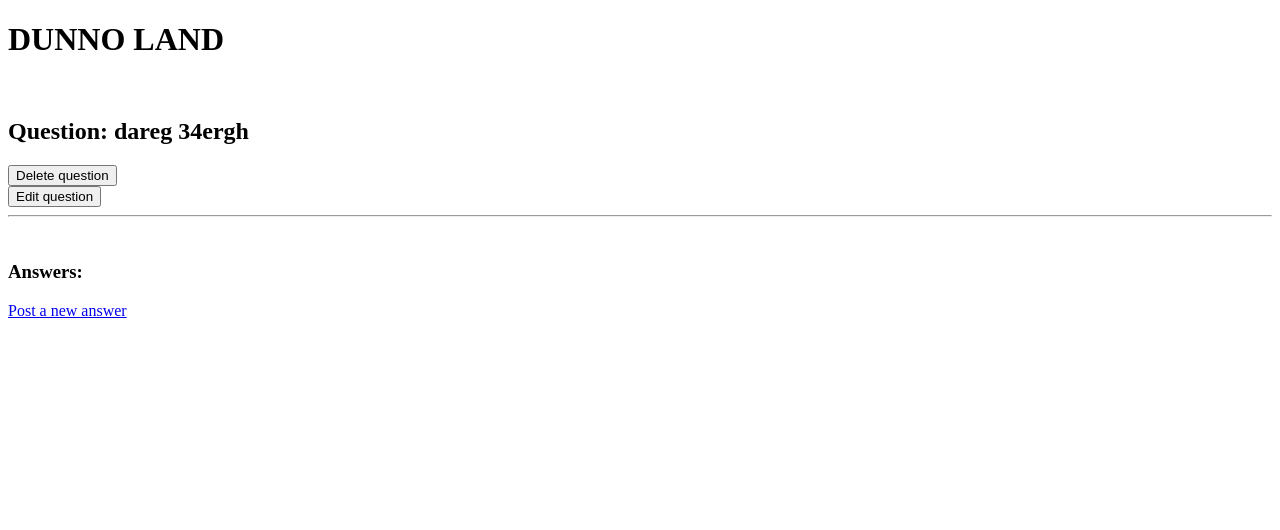
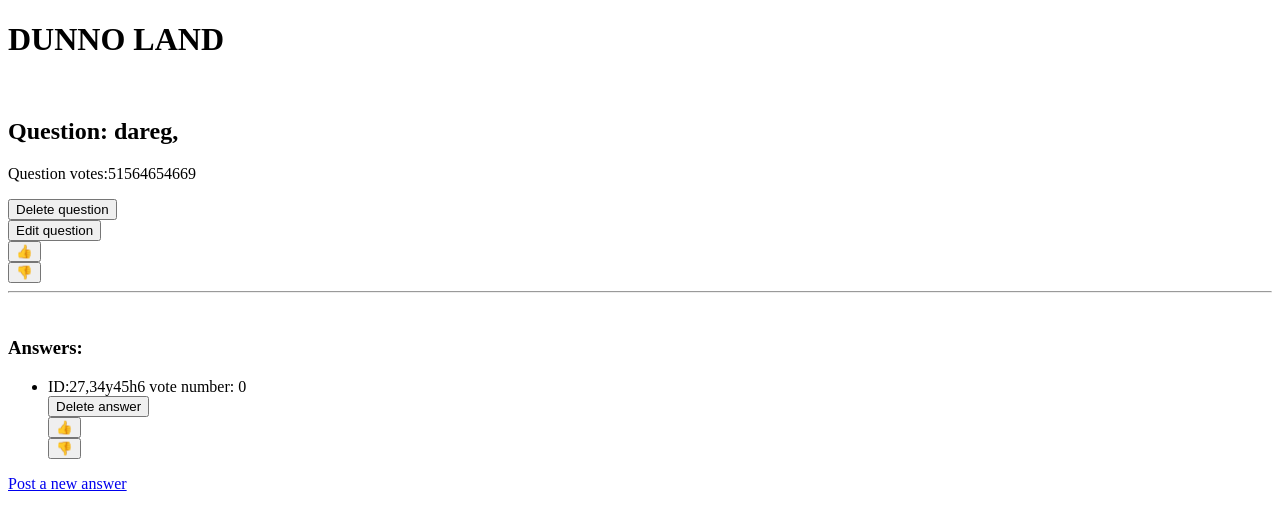
Before and after one commit to IoanaPedroo/Ask-Mate, a Flask app: page /list/9 in a window 1280 px wide. Shown: the top 530 px of the page. Run offline with Flask 2, Linux system fonts and the light colour scheme; some libraries are stand-ins or nearby versions.

Commit message:
vote functions

```diff
--- a/data_handler.py
+++ b/data_handler.py
@@ -10,7 +10,7 @@ DATA_HEADER = [
     "vote_number",
     "title",
     "message",
-    "images",
+    "image",
 ]
 DATA_HEADER1 = [
     "id",
@@ -18,7 +18,7 @@ DATA_HEADER1 = [
     "vote_number",
     "question_id",
     "message",
-    "images",
+    "image",
 ]
 ALLOWED_EXTENSIONS = set(["txt", "pdf", "png", "jpg", "jpeg", "gif"])
 
@@ -66,9 +66,7 @@ def get_question(question_id):
     results = get_questions('sample_data/question.csv')
     for result in results:
         if result['id']==question_id:
-            question.append(result['title'])
-            question.append(result['message'])
-    return question
+            return result
 
 
 def get_len(file):
@@ -108,3 +106,47 @@ def delete_answer(answer_id, question_id):
         if answer['id'] == answer_id:
             answers.remove(answer)
             save_data_to_csv(answers, "sample_data/answer.csv",  DATA_HEADER1)
+
+
+
+def vote_q_up(question_id):
+    questions=get_questions('sample_data/question.csv')
+    for question in questions:
+        if question['id']==question_id:
+            question['vote_number'] = int(question['vote_number'])+1
+    write(questions)
+
+
+
+def vote_q_down(question_id):
+    questions=get_questions('sample_data/question.csv')
+    for question in questions:
+        if question['id']==question_id:
+            question['vote_number'] = int(question['vote_number'])-1
+    write(questions)
+
+
+def vote_a_up(question_id,answer_id):
+    answers=get_answers(question_id)
+    for answer in answers:
+        if answer['id']==answer_id:
+            answer['vote_number'] = int(answer['vote_number'])+1
+    with open('sample_data/answer.csv', 'w', newline='') as csvfile:
+        writer = csv.DictWriter(csvfile, fieldnames=DATA_HEADER1)
+        writer.writeheader()
+        for story in answers:
+            if story['question_id']==question_id:
+                writer.writerow(story)
+
+
+def vote_a_down(question_id,answer_id):
+    answers=get_answers(question_id)
+    for answer in answers:
+        if answer['id']==answer_id:
+            answer['vote_number'] = int(answer['vote_number'])-1
+    with open('sample_data/answer.csv', 'w', newline='') as csvfile:
+        writer = csv.DictWriter(csvfile, fieldnames=DATA_HEADER1)
+        writer.writeheader()
+        for story in answers:
+            if story['question_id']==question_id:
+                writer.writerow(story)
--- a/sample_data/answer.csv
+++ b/sample_data/answer.csv
@@ -20,3 +20,11 @@ id,submission_time,vote_number,question_id,message,image
 21,submission_time, vote_number,1,wehy65,image
 
 21,submission_time, 0,1,3gwt4hytjuj,image
+22,submission_time, 0,1,3gwt4hytjuj,image
+23,submission_time, 0,3,answergh,image
+24,submission_time, 0,5,baaaa,image
+25,submission_time, 0,5,eferhtju,image
+26,submission_time, 0,5,eferhtju,image
+27,submission_time, 0,9,34y45h6,image
+28,submission_time, 0,7,answeeeeeer,image
+29,submission_time, 0,8,baaaaaaa,image
--- a/sample_data/question.csv
+++ b/sample_data/question.csv
@@ -1,4 +1,14 @@
 id,submission_time,view_number,vote_number,title,message,image
+id,submission_time,view_number,vote_number,title,message,images
+app.js (bundled file with webpack," including jquery)""",images/image1.png,,,,
+9,swweasdcver,03123,51564654669,dareg,34ergh,
+8,sgjtyk,tjtykuykuil,25555,1,seydtfio5i6ut,
+7,sgjtyk,tjtykuykuil,25554,1,seydtfio5i6ut,
+5,blabnla,blabla,blabla,,,
+4,,,,,,
+3,1493015432,1364,57,Drawing canvas with an image picked with Cordova Camera Plugin,"I'm getting an image from device and drawing a canvas with filters using Pixi JS. It works all well using computer to get an image. But when I'm on IOS, it throws errors such as cross origin issue, or that I'm trying to use an unknown format.
+
+This is the code I'm using to draw the image (that works on web/desktop but not cordova built ios app)",
 2,1493068124,15,9,Wordpress loading multiple jQuery Versions,"I developed a plugin that uses the jquery booklet plugin (http://builtbywill.com/booklet/#/) this plugin binds a function to $ so I cann call $('.myBook').booklet();
 
 I could easy managing the loading order with wp_enqueue_script so first I load jquery then I load booklet so everything is fine.
@@ -8,15 +18,5 @@ BUT in my theme i also using jquery via webpack so the loading order is now foll
 jquery
 booklet
 app.js (bundled file with webpack, including jquery)",images/image1.png
-3,1493015432,1364,57,Drawing canvas with an image picked with Cordova Camera Plugin,"I'm getting an image from device and drawing a canvas with filters using Pixi JS. It works all well using computer to get an image. But when I'm on IOS, it throws errors such as cross origin issue, or that I'm trying to use an unknown format.
-
-This is the code I'm using to draw the image (that works on web/desktop but not cordova built ios app)",
-app.js (bundled file with webpack," including jquery)""",images/image1.png,,,,
-4,,,,,,
-5,blabnla,blabla,blabla,,,
-7,sgjtyk,tjtykuykuil,25555,1,seydtfio5i6ut,
-8,sgjtyk,tjtykuykuil,25555,1,seydtfio5i6ut,
-9,swweasdcver,03123,51564654654,dareg,34ergh,
 10,hytjyum,tdykuiuyjyuk,tydkuiulil,yfukiulilli,yukuloi;i;i,
-id,submission_time,view_number,vote_number,title,message,images
 1,ioana,maria,andrei,alin,stuff,../static/images/Screenshot.jpg
--- a/server.py
+++ b/server.py
@@ -43,37 +43,17 @@ def delete_answer(answer_id, question_id):
     data_handler.delete_answer(answer_id, question_id)
     return redirect(url_for('display_question', question_id=question_id))
 
-# @app.route('/question/<question_id>/answers', methods=["GET", "POST"])
-# def answer(answer_id, question_id):
-#     if request.method=="POST":
-#      if 'message' in request.form:
-#             new_answer=request.form['message']
-#             data_handler.write_answer(new_answer, question_id)
-#     # answers=data_handler.get_questions('sample_data/answer.csv')
-#     # print(request.args)
-#     # for answer in answers:
-#     #     if answer['id']==answer_id:
-#     #         answer['vote_number'] = int( answer['vote_number'])+1
-#     #         data_handler.save_data_to_csv(answers, 'sample_data/answer.csv', data_handler.DATA_HEADER1)
-#     return render_template('anwers.html',  answers=data_handler.get_dict('sample_data/answer.csv' ))
+
+@app.route('/list/<question_id>/vote-up',methods=["GET", "POST"])
+def vote_question_up(question_id):
+    data_handler.vote_q_up(question_id)
+    return redirect(url_for('display_question', question_id=question_id))
 
 
-
-
-# @app.route('/question/<question_id>/answers/vote',methods=["GET", "POST"])
-# def vote():
-#     if vote=='LIKE':
-#         answers=data_handler.get_questions('sample_data/answer.csv')
-#         for answer in answers:
-#             if answer['id']==answer_id:
-#                 answer['vote_number'] =  int( answer['vote_number'])+1
-#                 data_handler.save_data_to_csv(answers, 'sample_data/answer.csv', data_handler.DATA_HEADER1)
-#     elif vote=='HATRED':
-#         for answer in answers:
-#             if answer['id']==answer_id:
-#                 answer['vote_number'] =  int( answer['vote_number'])-1
-#                 data_handler.save_data_to_csv(answers, 'sample_data/answer.csv', data_handler.DATA_HEADER1)
-#     return render_template('answers.html')
+@app.route('/list/<question_id>/vote-down',methods=["GET", "POST"])
+def vote_question_down(question_id):
+    data_handler.vote_q_down(question_id)
+    return redirect(url_for('display_question', question_id=question_id))
 
 
 
@@ -117,5 +97,19 @@ def add_q(id=None):
         return redirect("/list")
 
 
+@app.route('/list/<question_id>/<answer_id>/vote_up',  methods=['GET', "POST"])
+def vote_answer_up(question_id, answer_id):
+    data_handler.vote_a_up(question_id,answer_id)
+    return redirect(url_for('display_question', question_id=question_id))
+
+
+
+@app.route('/list/<question_id>/<answer_id>/vote-down',  methods=['GET', "POST"])
+def vote_answer_down(question_id, answer_id):
+    data_handler.vote_a_down(question_id,answer_id)
+    return redirect(url_for('display_question', question_id=question_id))
+
+
+
 if __name__ == "__main__":
     app.run(debug=True, port=5000)  # Allow verbose error reports
--- a/templates/list.html
+++ b/templates/list.html
@@ -37,7 +37,7 @@
             <tbody>
                 {% for dictionary  in questions %}
                     <tr>
-                        <a href='{{url_for("display_question", question_id=question_id)}}'> Question</a>
+                        <a href='{{url_for("display_question", question_id=dictionary["id"] )}}'> Question</a>
                         <td> {{ dictionary['id'] }}</td>
                         <td>{{ dictionary['submission_time'] }}</td>
                         <td>{{ dictionary['view_number'] }}</td>
--- a/templates/question.html
+++ b/templates/question.html
@@ -8,14 +8,19 @@
         <h1>DUNNO LAND</h1>
         <br>
         <h2>
-            Question: {{'   '.join(question)}}
+            Question: {{question['title']}}, {{question['question_message']}}<br>
         </h2>
+        <p>Question votes:{{question['vote_number']}}</p>
         <form action = '{{url_for("delete", question_id = question_id)}}' method="POST">
             <button type = 'submit' name='delete'>Delete question</button>
         </form>
         <form action = '{{url_for("edit_question", question_id = question_id) }}', method="POST">
             <button type = 'submit' name='edit'>Edit question</button>
         </form>
+        <form action = '{{url_for("vote_question_up", question_id=question_id)}}' method="POST">
+            <button type = 'submit' name='like'>👍</button></form>
+        <form action = '{{url_for("vote_question_down", question_id=question_id)}}' method="POST">
+            <button type = 'submit' name='hate'>👎</button></form>
         <hr>
         <br>
         <h3>Answers:</h3>
@@ -25,6 +30,10 @@
             <form action = '{{url_for("delete_answer", answer_id = answer["id"], question_id=question_id)}}' method="POST">
                 <button type = 'submit' name='delete'>Delete answer</button>
             </form>
+            <form action = '{{url_for("vote_answer_up", question_id=question_id, answer_id = answer["id"])}}' method="POST">
+                <button type = 'submit' name='like'>👍</button></form>
+            <form action = '{{url_for("vote_answer_down", question_id=question_id, answer_id = answer["id"])}}' method="POST">
+                <button type = 'submit' name='hate'>👎</button></form>
             {%endfor%}
 
         </ul>
```
Also changed, not shown: templates/answers.html (deleted, +0 -22 lines).
